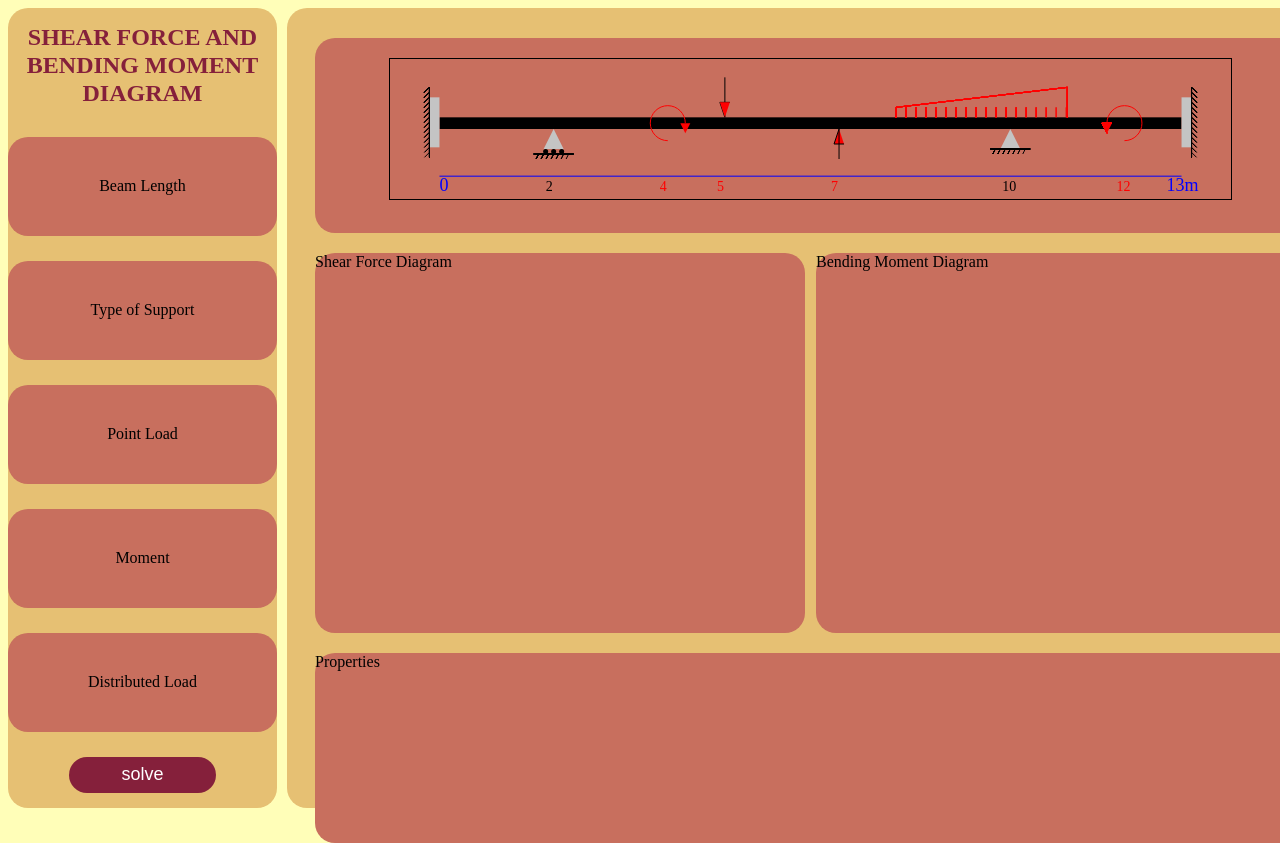
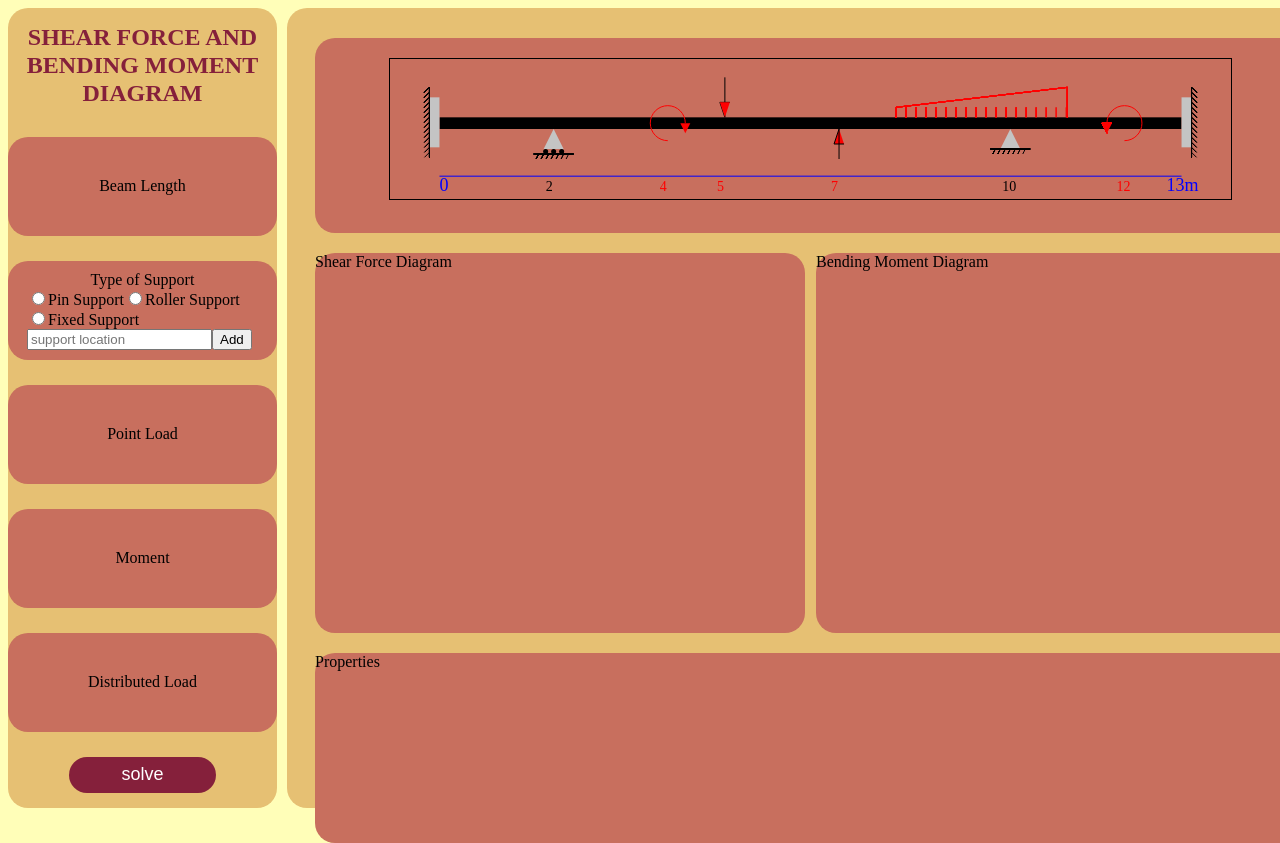
Before and after one commit to jakejosephcs/Beam-Calculator, a React (Create React App) app: page / in a window 1280 px wide. Shown: the top 843 px of the page. Built offline with nearby package versions, Linux system fonts and the light colour scheme.

Commit message:
Finish obtaining Type and Location of Support from user

```diff
--- a/src/components/containers/inputContainer/TypeOfSupport/TypeOfSupport.js
+++ b/src/components/containers/inputContainer/TypeOfSupport/TypeOfSupport.js
@@ -1,7 +1,71 @@
-import React from 'react';
+import React, { useState } from 'react';
 
 const TypeOfSupport = () => {
-  return <div id="TypeOfSupport">Type of Support</div>;
+  const [locationOfSupport, setLocationOfSupport] = useState('');
+  const [typeOfSupport, setTypeOfSupport] = useState('');
+  const [supports, setSupports] = useState([]);
+
+  const handleTypeOfSupportSubmit = (e) => {
+    e.preventDefault();
+    setSupports(
+      supports.concat({
+        type: `${typeOfSupport}`,
+        location: locationOfSupport,
+      })
+    );
+    console.log(supports);
+  };
+
+  const handleInputLocationChange = (e) => {
+    setLocationOfSupport(e.target.value);
+  };
+
+  const setSupprt = (supportType) => {
+    setTypeOfSupport(supportType);
+  };
+
+  return (
+    <div id="TypeOfSupport">
+      Type of Support
+      <form onSubmit={handleTypeOfSupportSubmit}>
+        <div>
+          <input
+            type="radio"
+            id="pin"
+            name="support"
+            value="pin"
+            checked={typeOfSupport === 'pin'}
+            onChange={() => setSupprt('pin')}
+          />
+          <label for="pin">Pin Support</label>
+          <input
+            type="radio"
+            id="roller"
+            name="support"
+            value="roller"
+            checked={typeOfSupport === 'roller'}
+            onChange={() => setSupprt('roller')}
+          />
+          <label for="roller">Roller Support</label>
+          <input
+            type="radio"
+            id="fixed"
+            name="support"
+            value="fixed"
+            checked={typeOfSupport === 'fixed'}
+            onChange={() => setSupprt('fixed')}
+          />
+          <label for="fixed">Fixed Support</label>
+        </div>
+        <input
+          placeholder="support location"
+          value={locationOfSupport}
+          onChange={handleInputLocationChange}
+        />
+        <button type="submit">Add</button>
+      </form>
+    </div>
+  );
 };
 
 export default TypeOfSupport;
```
